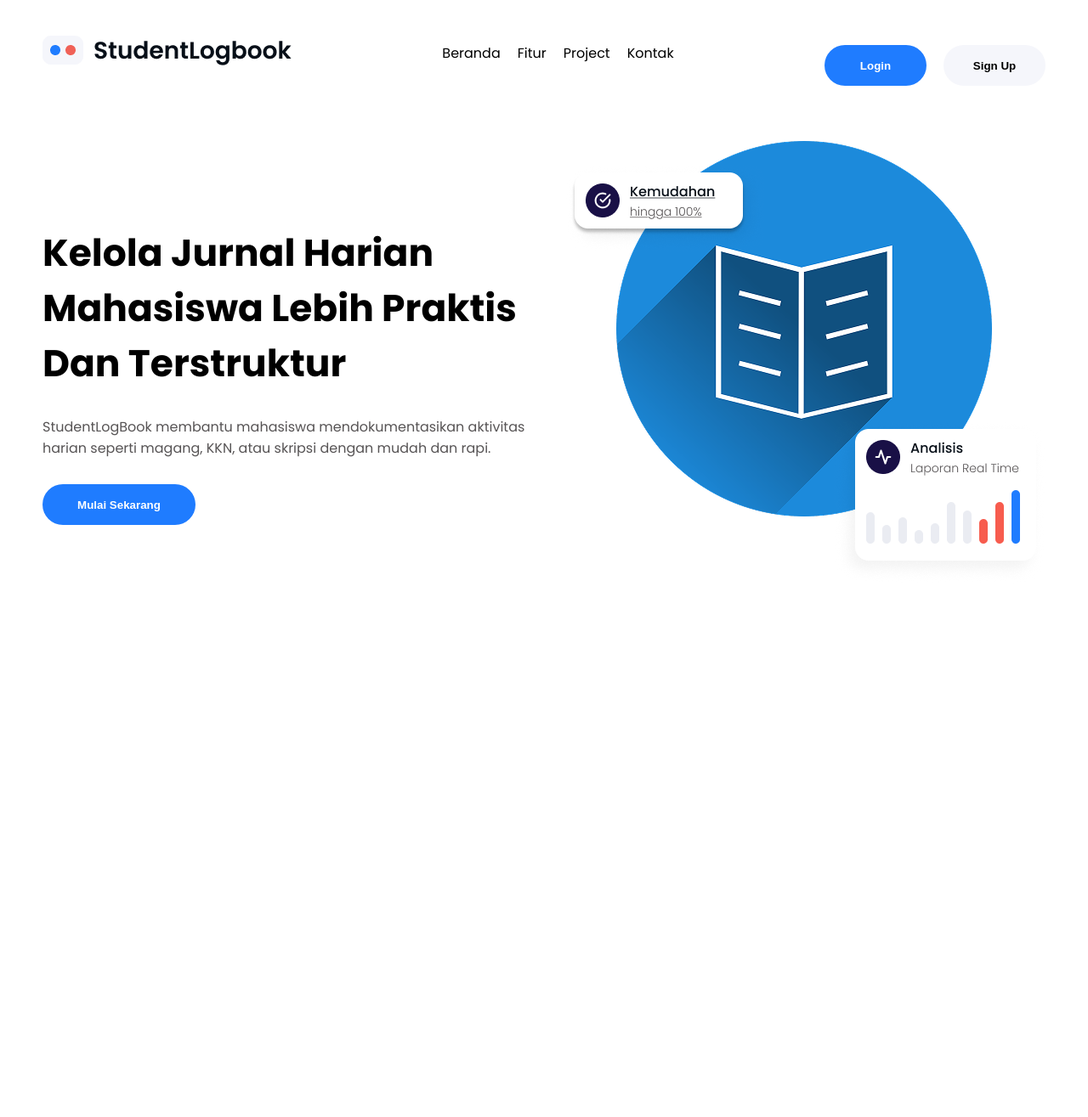
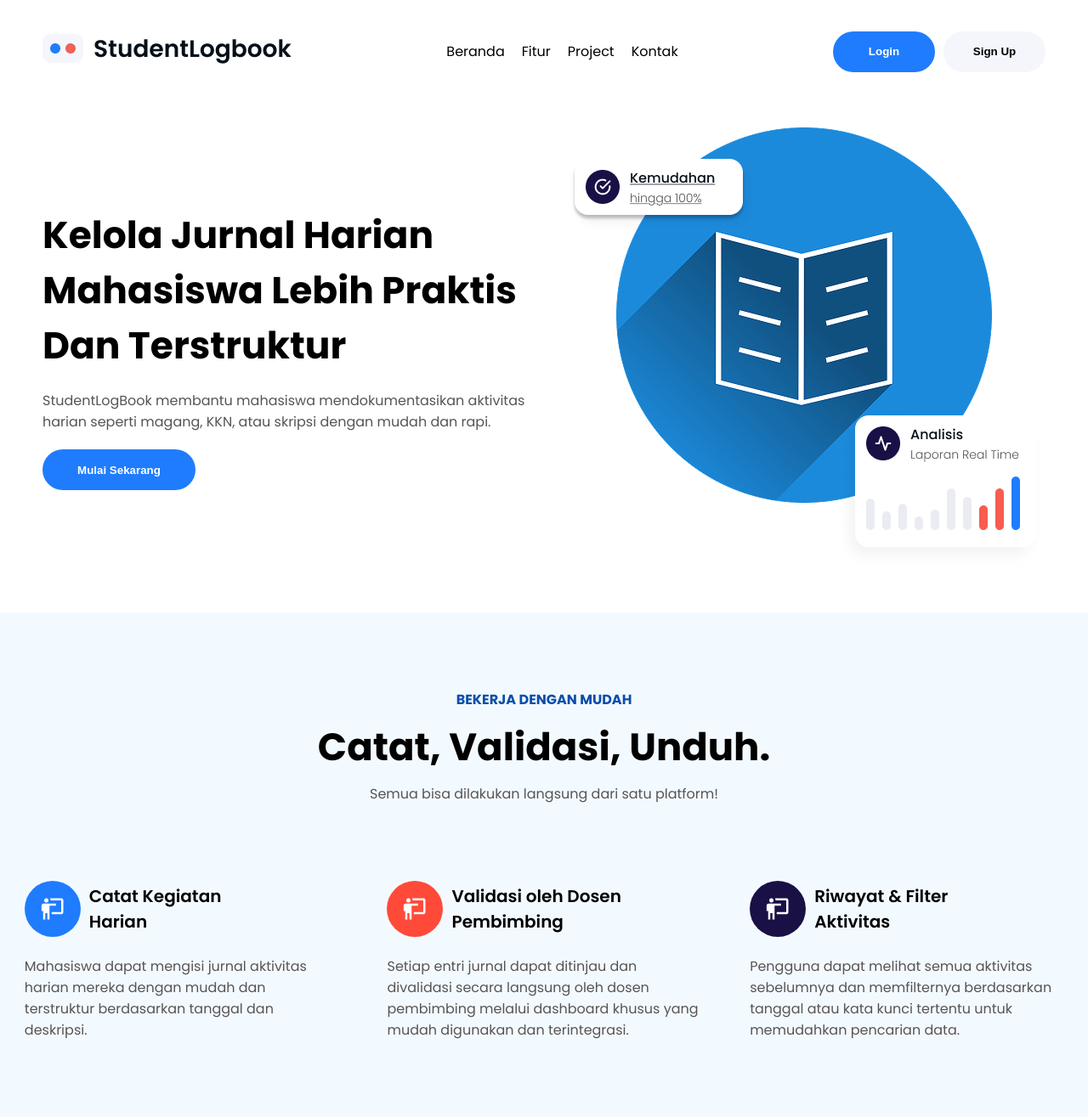
Before and after one commit to FauzanRown/RajaCoding, a PHP site: page / in a window 1280 px wide. Shown: the whole page at 85% size. Before the commit the page ends 640 px from the top, so only its background shows below. Run offline with PHP 8.4, Linux system fonts and the light colour scheme.

Commit message:
Membuat Slicing Fitur

```diff
--- a/assets/css/style.css
+++ b/assets/css/style.css
@@ -9,12 +9,14 @@
 
 body {
   font-family: "Poppins", sans-serif;
+  max-width: 1440px;
+  margin: auto;
 }
 
 /* INI BAGIAN STYLE NAVBAR */
 
 .navbar {
-  margin: 3px 50px 65px 50px;
+  margin: 16px 50px 65px 50px;
   display: flex;
   justify-content: space-between;
   align-items: center;
@@ -75,7 +77,8 @@ body {
 
 .buttondiv {
   display: flex;
-  gap: 20px;
+  align-items: center;
+  gap: 10px;
 }
 
 /* INI AKHIR BAGIAN STYLE NAVBAR */
@@ -88,10 +91,9 @@ body {
   align-items: center;
 }
 
-.containerContent h1,
-p,
-button {
-  margin-top: 30px;
+.containerContent p {
+  padding-top: 20px;
+  padding-bottom: 20px;
 }
 
 .containerContent p {
@@ -127,3 +129,76 @@ button {
 }
 
 /* INI AKHIR MAIN CONTAINER */
+
+/* INI BAGIAN FITUR NYA */
+
+#fitur {
+  background-color: #f3faff;
+  margin-top: 50px;
+}
+
+.fiturText {
+  text-align: center;
+}
+
+.fiturText h1 {
+  font-size: 45px;
+}
+
+.fiturText p {
+  color: #575455;
+  padding-top: 8px;
+  padding-bottom: 90px;
+}
+
+.fiturText h4 {
+  color: #0c4eaa;
+  padding-top: 90px;
+  padding-bottom: 10px;
+}
+
+.rounded {
+  border-radius: 50px;
+  width: 66px;
+  height: 66px;
+  display: flex;
+  justify-content: center;
+  align-items: center;
+}
+
+.roundedcolor1 {
+  background-color: #1f7cff;
+}
+
+.roundedcolor2 {
+  background-color: #ff4a3a;
+}
+
+.roundedcolor3 {
+  background-color: #191046;
+}
+
+.fiturCardContainer {
+  display: flex;
+  justify-content: space-around;
+  align-items: center;
+  padding-bottom: 90px;
+}
+
+.fiturName {
+  display: flex;
+  align-items: center;
+  gap: 10px;
+}
+
+.fiturName h3 {
+  font-size: 20px;
+  font-weight: 600;
+}
+
+.fiturCard p {
+  color: #575455;
+  padding-top: 22px;
+}
+
+/* INI AKHIR FITUR NYA */
--- a/index.html
+++ b/index.html
@@ -9,9 +9,11 @@
   <body>
     <!-- Ini Bagian Navbar Nya -->
     <nav class="navbar">
-      <a href="">
-        <img src="./assets/img/logo.png" alt="" />
-      </a>
+      <div>
+        <a href="">
+          <img src="./assets/img/logo.png" alt="" />
+        </a>
+      </div>
 
       <ul>
         <li><a href="">Beranda</a></li>
@@ -28,7 +30,7 @@
     <!-- Ini Akhir Bagian Navbar Nya -->
 
     <!-- Ini Bagian Main Container Nya -->
-    <section>
+    <section id="MainContainer">
       <div class="container">
         <div class="containerContent">
           <h1>
@@ -46,5 +48,67 @@
       </div>
     </section>
     <!-- Ini Akhir Bagian Main Container Nya -->
+
+    <!-- Ini Bagian Dari fitur fiturnya -->
+    <section id="fitur">
+      <div class="fiturText">
+        <h4>BEKERJA DENGAN MUDAH</h4>
+        <h1>Catat, Validasi, Unduh.</h1>
+        <p>Semua bisa dilakukan langsung dari satu platform!</p>
+      </div>
+
+      <div class="fiturCardContainer">
+        <div class="fiturCard">
+          <div class="fiturName">
+            <div class="rounded roundedcolor1">
+              <img src="./assets/img/icon1.png" alt="" />
+            </div>
+            <h3>
+              Catat Kegiatan <br />
+              Harian
+            </h3>
+          </div>
+          <p style="width: 369px">
+            Mahasiswa dapat mengisi jurnal aktivitas harian mereka dengan mudah
+            dan terstruktur berdasarkan tanggal dan deskripsi.
+          </p>
+        </div>
+
+        <div class="fiturCard">
+          <div class="fiturName">
+            <div class="rounded roundedcolor2">
+              <img src="./assets/img/icon1.png" alt="" />
+            </div>
+            <h3>
+              Validasi oleh Dosen <br />
+              Pembimbing
+            </h3>
+          </div>
+          <p style="width: 369px">
+            Setiap entri jurnal dapat ditinjau dan divalidasi secara langsung
+            oleh dosen pembimbing melalui dashboard khusus yang mudah digunakan
+            dan terintegrasi.
+          </p>
+        </div>
+
+        <div class="fiturCard">
+          <div class="fiturName">
+            <div class="rounded roundedcolor3">
+              <img src="./assets/img/icon1.png" alt="" />
+            </div>
+            <h3>
+              Riwayat & Filter <br />
+              Aktivitas
+            </h3>
+          </div>
+          <p style="width: 369px">
+            Pengguna dapat melihat semua aktivitas sebelumnya dan memfilternya
+            berdasarkan tanggal atau kata kunci tertentu untuk memudahkan
+            pencarian data.
+          </p>
+        </div>
+      </div>
+    </section>
+    <!-- Ini Akhir Bagian Dari fitur fiturnya -->
   </body>
 </html>
```
Also changed, not shown: assets/img/icon1.png (added), assets/img/icon2.png (added).
